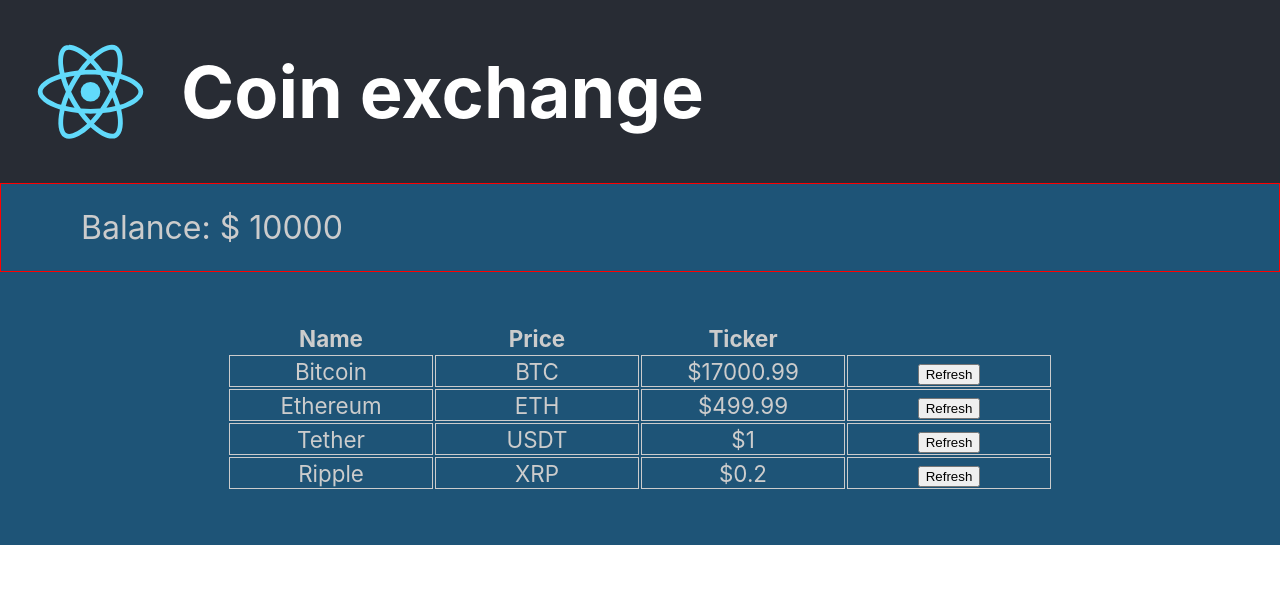
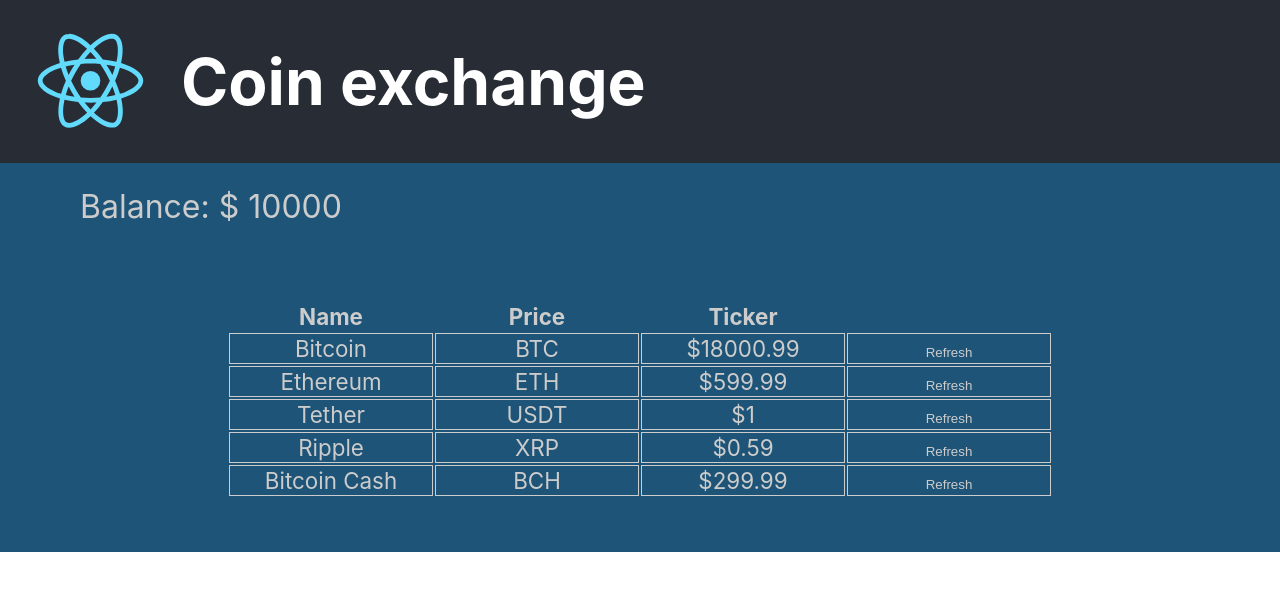
Before and after one commit to MarcisB8/coin-exchange, a React (Create React App) app: page / in a window 1280 px wide. Shown: the top 590 px of the page. Built offline with nearby package versions, Linux system fonts and the light colour scheme.

Commit message:
lifting state up

```diff
--- a/src/App.js
+++ b/src/App.js
@@ -1,37 +1,78 @@
 import React from 'react';
-import logo from './logo.svg'
-import './App.css';
-import Coin from './components/Coin/Coin';
-import AccountBalance from './components/AccountBalance/AccountBalance';
+import styled from 'styled-components';
+import CoinList from './components/CoinList/CoinList';
+import AccountBalance from './components/AccountBalance/AccountBalance'
+import ExchangeHeader from './components/ExchangeHeader/ExchangeHeader';
 
+const Div = styled.div`
+    text-align: center;
+    background-color: rgb(30, 84, 119);
+    color: #cccccc;
+`;
 
-function App() {
-  return (
-    <div className="App">
-      <header className="App-header">
-        <img src={logo} alt="React logo" className="App-logo"/>
-        <h1 className="App-title">
-          Coin exchange
-        </h1>
-      </header>
-      <AccountBalance amount={10000} />
-      <table className="coin-table">
-      <thead>
-        <tr>
-          <th>Name</th>
-          <th>Price</th>
-          <th>Ticker</th>
-        </tr>
-      </thead>
-      <tbody>
-        <Coin name="Bitcoin" ticker="BTC" price={17000.99} />
-        <Coin name="Ethereum" ticker="ETH" price={499.99} />
-        <Coin name="Tether" ticker="USDT" price={1.0} />
-        <Coin name="Ripple" ticker="XRP" price={0.2} />
-      </tbody>
-    </table>
-    </div>
-  );
+class App extends React.Component {
+
+  constructor(props) {
+    super(props);
+    this.state = {
+      balance: 10000,
+      coinData: [
+
+        {
+          name: 'Bitcoin',
+          ticker: 'BTC',
+          price: 18000.99
+        },
+        {
+          name: 'Ethereum',
+          ticker: 'ETH',
+          price: 599.99
+        },
+        {
+          name: 'Tether',
+          ticker: 'USDT',
+          price: 1.00
+        },
+        {
+          name: 'Ripple',
+          ticker: 'XRP',
+          price: 0.59
+        },
+        {
+          name: 'Bitcoin Cash',
+          ticker: 'BCH',
+          price: 299.99
+        }
+      ]
+    }
+    this.handleRefresh = this.handleRefresh.bind(this);
+  }
+  handleRefresh(valueChangeTicker){
+    const newCoinData = this.state.coinData.map( function({ticker, name, price}) {
+      let newPrice = price;
+      if ( valueChangeTicker === ticker ) {
+        const randomPercentage = 0.995 + Math.random() * 0.01;
+        newPrice = newPrice * randomPercentage;
+      }
+      return {
+        ticker,
+        name,
+        price: newPrice
+      }
+    });
+    this.setState ({coinData: newCoinData});
+  }
+
+  render() {
+
+    return (
+      <Div>
+        <ExchangeHeader />
+        <AccountBalance amount={this.state.balance} />
+        <CoinList coinData={this.state.coinData} handleRefresh={this.handleRefresh} />
+      </Div>
+    );
+  }
 }
 
 export default App;
--- a/src/components/AccountBalance/AccountBalance.jsx
+++ b/src/components/AccountBalance/AccountBalance.jsx
@@ -3,7 +3,6 @@ import PropTypes from 'prop-types';
 import styled from 'styled-components';
 
 const Section = styled.section`
-    border: 1px solid red;
     font-size: 2rem;
     text-align: left;
     padding: 1.5rem 0 1.5rem 5rem;
--- a/src/components/Coin/Coin.jsx
+++ b/src/components/Coin/Coin.jsx
@@ -7,13 +7,17 @@ const CoinRow = styled.td`
   width: 25vh;
 `;
 
+const Button = styled.button`
+  width: 100%;
+  border: none;
+  color: #cccccc;
+  background-color: rgb(30, 84, 119);
+`;
+
 export default class Coin extends Component {
 
     constructor(props){
       super(props);
-      this.state = {
-        price: this.props.price
-      }
       this.handleClick = this.handleClick.bind(this);
     }
     /*
@@ -37,13 +41,15 @@ export default class Coin extends Component {
       // prevent the default action of submitting the form
 
       event.preventDefault();
-
+      this.props.handleRefresh(this.props.ticker);
+/*
       const randomPercentage = 0.995 + Math.random() * 0.01;
       this.setState (function (oldState) {
         return {
           price: oldState.price * randomPercentage
         };
       });
+      */
     }
 
     render() {
@@ -51,10 +57,10 @@ export default class Coin extends Component {
             <tr>
               <CoinRow>{this.props.name}</CoinRow>
               <CoinRow>{this.props.ticker}</CoinRow>
-              <CoinRow>${this.state.price}</CoinRow>
+              <CoinRow>${this.props.price}</CoinRow>
               <CoinRow>
                 <form action="#" method="POST">
-                  <button onClick = {this.handleClick}>Refresh</button>
+                  <Button onClick = {this.handleClick}>Refresh</Button>
                 </form>
               </CoinRow>
             </tr>
--- /dev/null
+++ b/src/components/CoinList/CoinList.jsx
@@ -0,0 +1,36 @@
+import React, { Component } from 'react';
+import Coin from '../Coin/Coin';
+import styled from 'styled-components';
+
+const Table = styled.table`
+    margin: 50px auto 50px auto;
+    display: inline-block;
+    font-size: 1.4rem;
+`;
+
+export default class CoinList extends Component {
+    render() {
+        return (
+            <Table className="coin-table">
+                <thead>
+                <tr>
+                    <th>Name</th>
+                    <th>Price</th>
+                    <th>Ticker</th>
+                </tr>
+                </thead>
+                <tbody>
+                    {
+                    this.props.coinData.map( ({name, ticker, price}) =>
+                        <Coin key={ticker}
+                            handleRefresh={this.props.handleRefresh}
+                            name={name}
+                            ticker={ticker}
+                            price={price} />
+                        )
+                    }
+                </tbody>
+            </Table>
+        )
+    }
+}
--- /dev/null
+++ b/src/components/ExchangeHeader/ExchangeHeader.jsx
@@ -0,0 +1,36 @@
+import React, { Component } from 'react';
+import logo from '../../logo.svg';
+import styled from 'styled-components';
+
+const Header = styled.header`
+    background-color: #282c34;
+    min-height: 20vh;
+    display: flex;
+    flex-direction: row;
+    align-items: center;
+    justify-content: flex-start;
+    font-size: 36px;
+    color: white;
+`;
+
+const Logo = styled.img`
+    height: 8rem;
+    pointer-events: none;
+`;
+
+const Title = styled.h1`
+    font-size: 4rem;
+`;
+
+export default class ExchangeHeader extends Component {
+    render() {
+        return (
+            <Header>
+                <Logo src={logo} alt="React logo"/>
+                <Title>
+                    Coin exchange
+                </Title>
+            </Header>
+        )
+    }
+}
```
